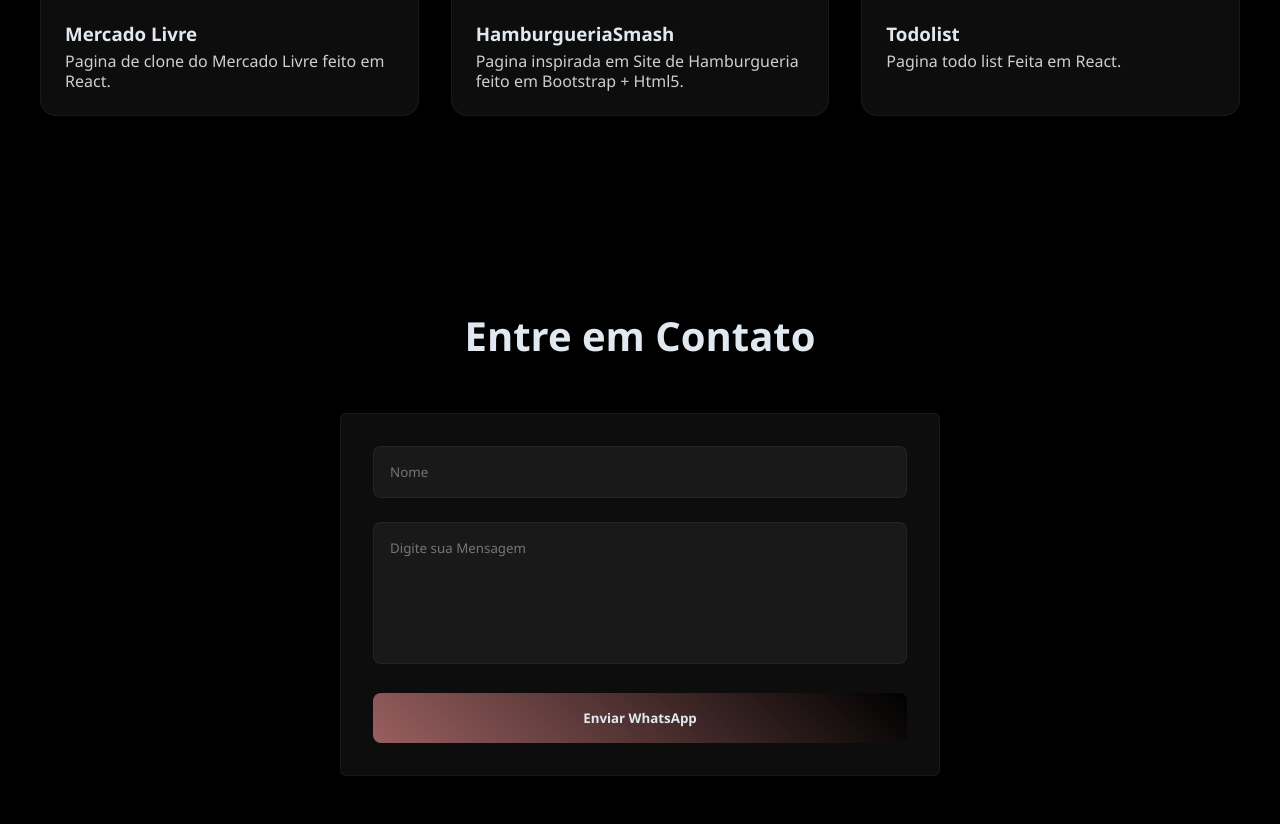
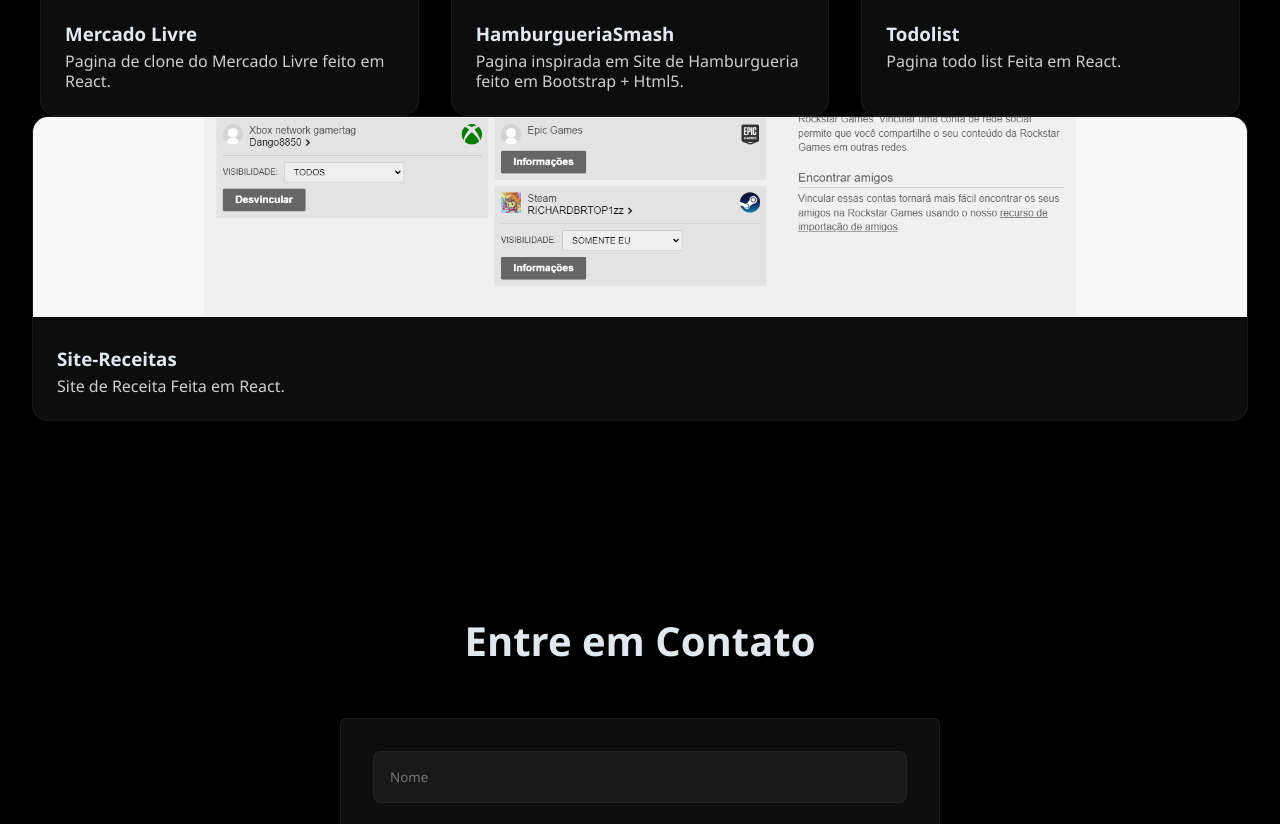
Before and after one commit to richardbr95/portifolio, a plain HTML site: page index.html in a window 1280 px wide. Shown: the part 1644-2468 px from the top of the page. Drawn offline with Linux system fonts and the light colour scheme.

Commit message:
Add: card site-receitas

```diff
--- a/index.html
+++ b/index.html
@@ -104,6 +104,19 @@
           </div>
         </div>
       </div>
+
+      <div class="projetos-card">
+        <a href="https://site-receitas-omega.vercel.app/" target="_blank">
+          <img
+            src="./img/site-receitas.png"
+            alt="Projeto 4"
+            class="projetos-imagem"
+        /></a>
+        <div class="caixa-textos-projeto">
+          <h3 class="info-projetos">Site-Receitas</h3>
+          <p class="paragrafo-projetos">Site de Receita Feita em React.</p>
+        </div>
+      </div>
     </section>
 
     <section id="contato" class="contatos">
```
Also changed, not shown: img/site-receitas.png (added).
